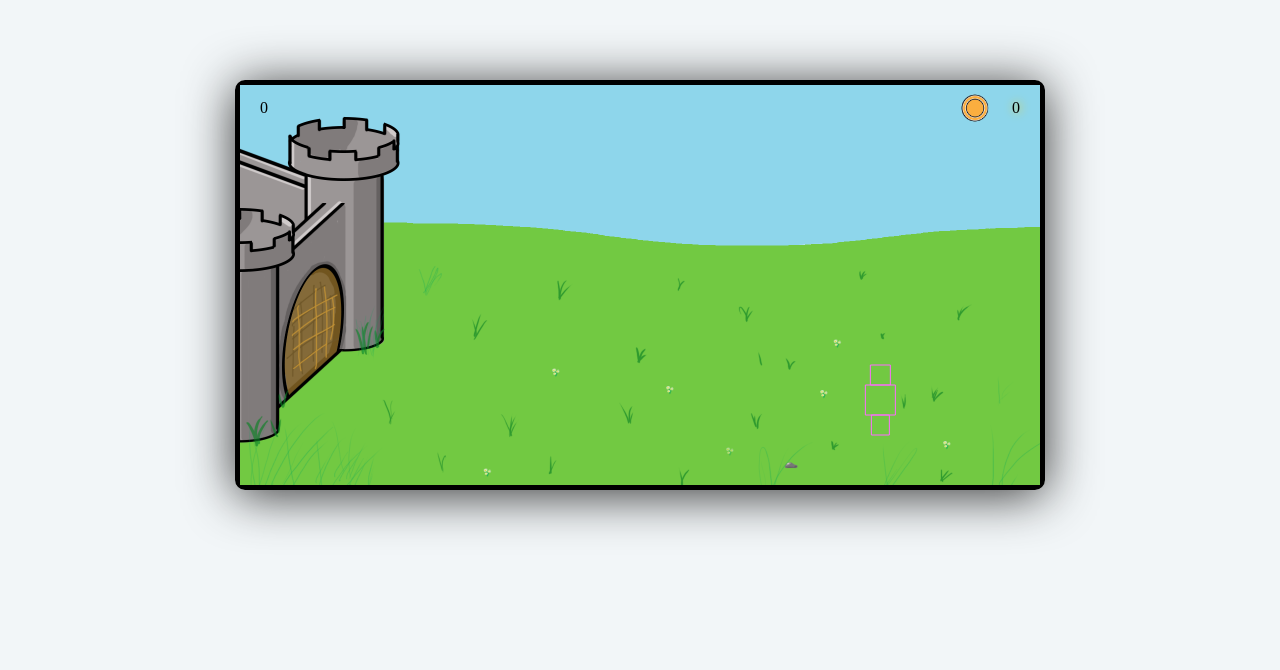
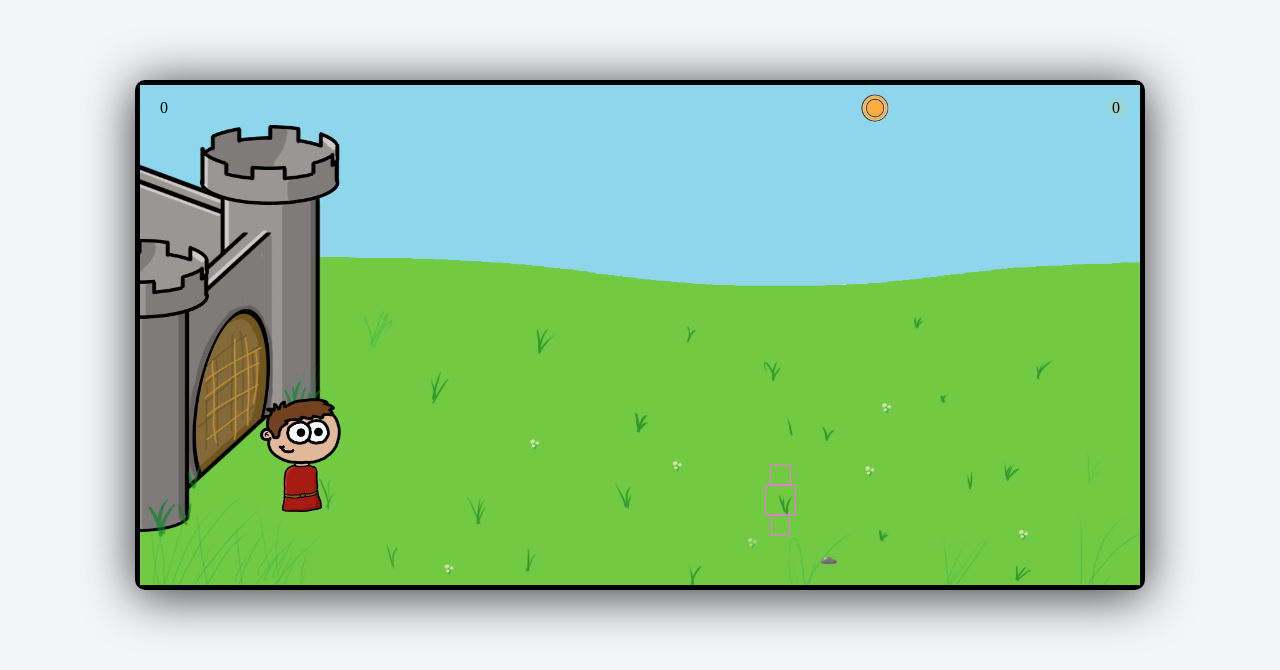
Before and after one commit to andr21/archer, a plain HTML site: page index.html in a window 1280 px wide. Drawn offline with Linux system fonts and the light colour scheme.

Commit message:
coming together

```diff
--- /dev/null
+++ b/archer.js
@@ -0,0 +1,72 @@
+
+
+
+var bow1 = document.getElementById('bow1');
+var bow2 = document.getElementById('bow2');
+var bow3 = document.getElementById('bow3');
+var bowrest = document.getElementById('bowrest');
+var head = document.getElementById('head');
+var torso = document.getElementById('torso');
+var leg = document.getElementById('leg');
+var leftarmaction = document.getElementById('leftarmaction');
+var leftarmrest = document.getElementById('leftarmrest');
+
+
+
+function archer(x,y){
+
+
+this.x = x;
+this.y = y;
+
+
+this.head = {
+	  x: -20
+	, y: -44
+	, ang: 0
+	, xmove: 0
+	, ymove: 0
+	, img: head
+};
+
+this.torso = {
+	  x: 0
+	, y: 20
+	, ang: 0
+	, xmove: 0
+	, ymove: 0
+	, img: torso
+};
+
+this.null = {
+	 ang: 0
+	, xmove: 0
+	, ymove: 0
+}
+
+
+
+this.draw = function(){
+
+
+
+	this.drawpart(this.torso, this.null);
+	this.drawpart(this.head, this.torso);
+//ctx.drawImage(this.torso.img, this.x + this.torso.x, this.y + this.torso.y, this.torso.img.width/7, this.torso.img.height/7 );
+//console.log("drawing")
+
+}
+
+
+
+
+this.drawpart = function(part, dependent){
+
+ctx.drawImage(part.img, this.x + part.x + part.xmove + dependent.xmove, this.y + part.y + part.ymove + dependent.ymove, part.img.width/7, part.img.height/7);
+
+}
+
+
+
+
+}
--- a/index.html
+++ b/index.html
@@ -13,8 +13,8 @@
 
 #container{
   display:inline-block;
-  width:800px;
-  height:400px;
+  width: 1000px;
+  height: 500px;
   margin: 0 auto;
   position:relative;
   border:5px solid black;
@@ -23,8 +23,8 @@
 }
 
 #bg{
-  width: 800px;
-  height: 400px;
+  width: 1000px;
+  height: 500px;
   position:absolute;
   z-index:1;
 }
@@ -68,6 +68,20 @@
   <img id="arrow" src="imgs/arrow.png">
   <img id="target" src="imgs/target.png">
   <img id="coin" src="imgs/coin-sprite-animation.png">
+  <img id="c1" src="imgs/cloud1.png">
+  <img id="c2" src="imgs/cloud2.png">
+  <img id="c3" src="imgs/cloud3.png">
+
+  <img id="bow1" src="imgs/archer/bow1.png">
+  <img id="bow2" src="imgs/archer/bow2.png">
+  <img id="bow3" src="imgs/archer/bow3.png">
+  <img id="bowrest" src="imgs/archer/bowrest.png">
+  <img id="head" src="imgs/archer/head.png">
+  <img id="torso" src="imgs/archer/torso.png">
+  <img id="leg" src="imgs/archer/leg.png">
+  <img id="leftarmaction" src="imgs/archer/leftarmaction.png">
+  <img id="leftarmrest" src="imgs/archer/leftarmrest.png">
+
 </div>
 
 
@@ -86,7 +100,7 @@
 </center>
 
 
-
+<script src="archer.js" type="text/javascript"></script>
 <script src="main.js" type="text/javascript"></script>
 </body>
 
--- a/main.js
+++ b/main.js
@@ -10,8 +10,8 @@
 //canvas.width = window.innerWidth;
 //canvas.height = window.innerHeight;
 
-canvas.width = 800;
-canvas.height = 400;
+canvas.width = 1000;
+canvas.height = 500;
 
 
 //canvas.style.background = "rgb(247, 247, 247)";
@@ -31,6 +31,49 @@
 var arrowsustain = 200;
 
 var gold = 0;
+
+
+var c1 = document.getElementById('c1');
+var c2 = document.getElementById('c2');
+var c3 = document.getElementById('c3');
+
+
+function cloud(){
+    this.x = 153;
+    this.y = Math.random()*60 + 10;
+
+    var randomiser = Math.random();
+
+    if(randomiser < 0.33){
+      this.img = c1;
+    }
+    else if(randomiser < 0.66){
+      this.img = c2;
+    }
+    else{
+      this.img = c3;
+    }
+
+
+    this.vel = {x: Math.random()/4, y: 0};
+
+    this.update = function(){
+         this.x += this.vel.x
+         this.y += this.vel.y
+
+    }
+
+    this.draw = function(){
+        ctx.drawImage(this.img, this.x, this.y, this.img.width/3, this.img.height/3);
+
+    }
+
+
+
+}
+
+
+
 
 function drawBall(x,y,size, color){
 
@@ -390,9 +433,12 @@
 var targets = [];
 var enemys = [];
 var bloods = [];
+var clouds = [];
+
+var archers = new archer(140,350);
 
 
-enemys[enemys.length] = new EnemyObj(800,280);
+enemys[enemys.length] = new EnemyObj(800,380);
 
 //injured(200,200);
 function draw(){
@@ -400,6 +446,8 @@
 
     coin.update();
     coin.render();
+
+    archers.draw();
 
 for(var i = 0; i <= bloods.length-1; i++) {
 
@@ -414,8 +462,19 @@
 }
 
   if(Math.random()> 0.997){
-    enemys[enemys.length] = new EnemyObj(800,280);
+    enemys[enemys.length] = new EnemyObj(800,380);
   }
+
+  if(Math.random()> 0.9985){
+    clouds[clouds.length] = new cloud;
+  }
+for(var i = 0; i <= clouds.length-1; i++) {
+    clouds[i].draw();
+    clouds[i].update();
+}
+
+
+
 
 endLoopy:
 	for(var i = 0; i <= arrows.length-1; i++) {
```
